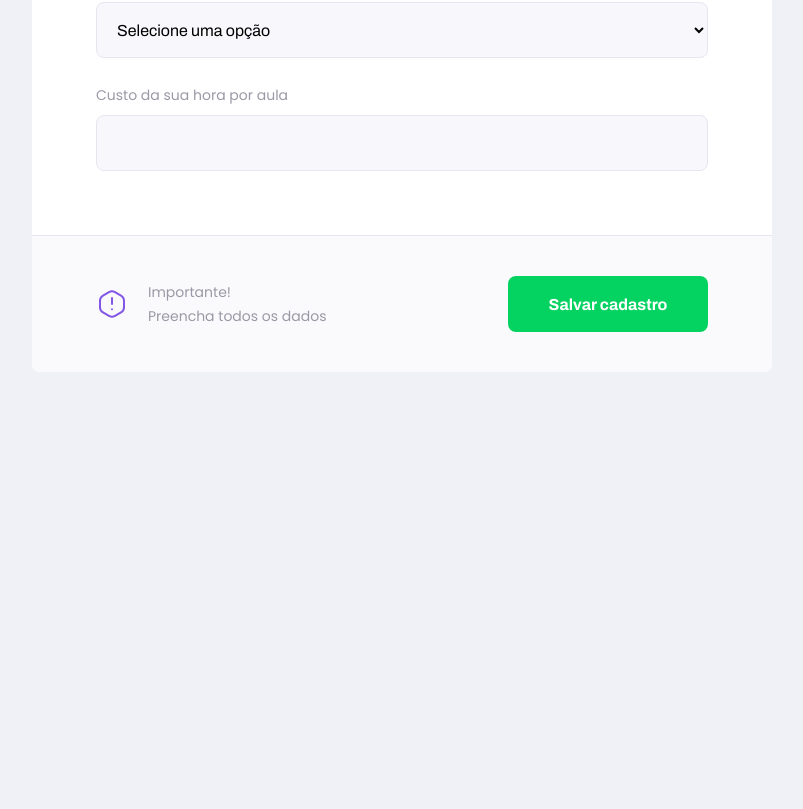
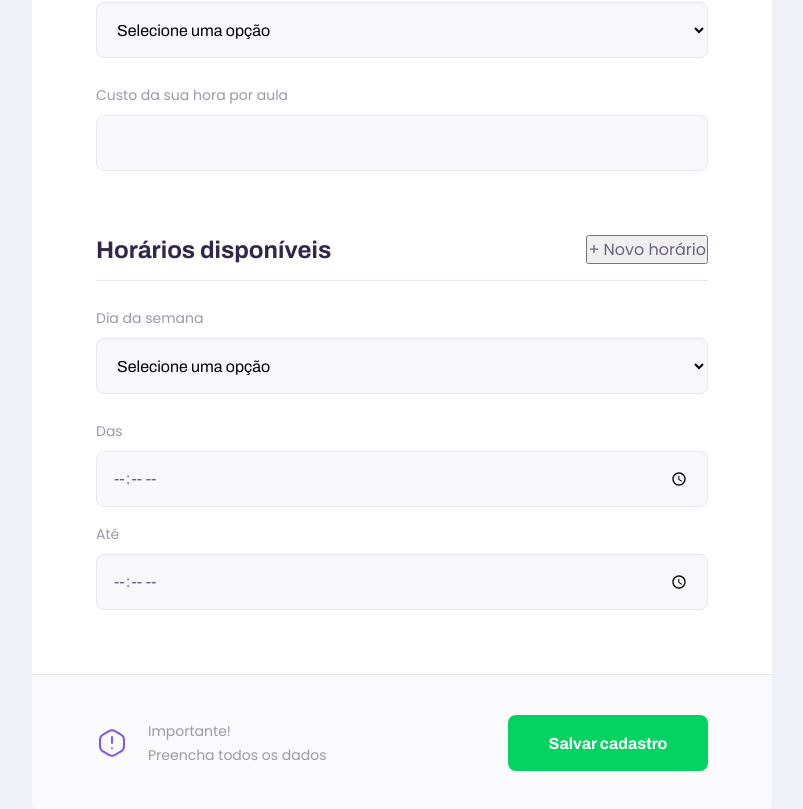
Before and after one commit to arthurmdros/Proffy-Web, a React (Create React App) app: page /give-classes in a window 1280 px wide. Shown: the part 1120-1929 px from the top of the page, without its empty margins (238-1041 px from the left). Before the commit the page ends 1492 px from the top, so only its background shows below. Built offline with nearby package versions, Linux system fonts and the light colour scheme.

Commit message:
Adicionando fieldset schedule-item

```diff
--- a/src/pages/TeacherForm/index.tsx
+++ b/src/pages/TeacherForm/index.tsx
@@ -46,6 +46,34 @@ function TeacherForm(){
 
                 </fieldset>
 
+
+                <fieldset>
+                    <legend>
+                        Horários disponíveis
+                        <button type="button">
+                            + Novo horário
+                        </button>
+                    </legend>
+
+                    <div className="schedule-item">
+                        <Select
+                            name="week_day"
+                            label="Dia da semana"
+                            options={[
+                                { value: '0', label: 'Domingo'},
+                                { value: '1', label: 'Segunda-feira'},
+                                { value: '2', label: 'Terça-feira'},
+                                { value: '3', label: 'Quarta-feira'},
+                                { value: '4', label: 'Quinte-feira'},
+                                { value: '5', label: 'Sexta-feira'},
+                                { value: '6', label: 'Sábado'}
+                            ]}
+                        />
+                        <Input name="from" label="Das" type="time" />
+                        <Input name="to" label="Até" type="time" />
+                    </div>
+                </fieldset>
+
                 <footer>
                     <p>
                         <img src={warningIcon} alt="Aviso importante"/>
```
